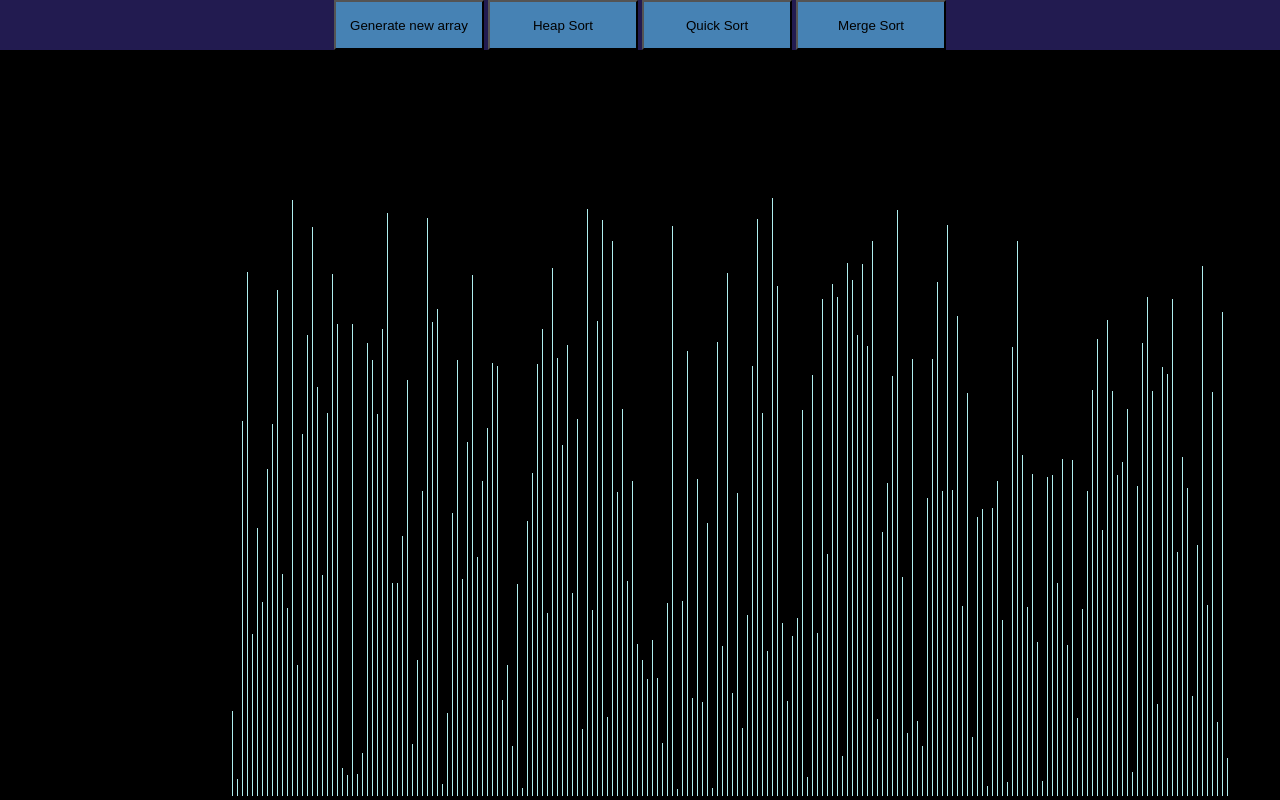
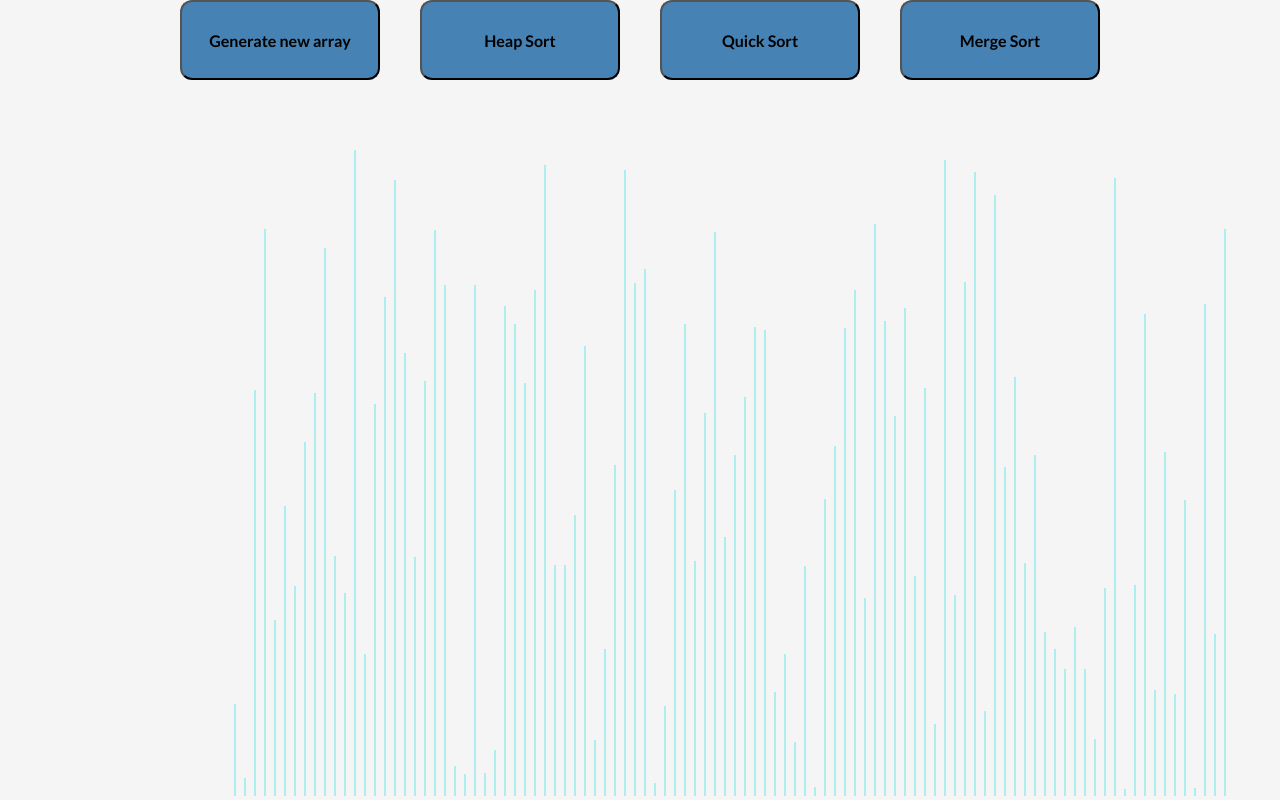
Before and after one commit to hampusrosvall/sorting-visualizer, a React (Create React App) app: page / in a window 1280 px wide. Built offline with nearby package versions, Linux system fonts and the light colour scheme.

Commit message:
refactored

```diff
--- a/src/SortingVisualizer/SortingVisualizer.css
+++ b/src/SortingVisualizer/SortingVisualizer.css
@@ -1,8 +1,10 @@
+@import url("https://fonts.googleapis.com/css2?family=Lato:wght@700&display=swap");
+
 .array-bar {
   display: inline-block;
   background-color: paleturquoise;
-  margin: 0 2px;
-  width: 1px;
+  margin: 0 4px;
+  width: 2px;
 }
 
 .array-container {
@@ -12,13 +14,17 @@
 }
 
 .button {
-  font-family: Arial;
+  font-family: "Lato";
+  font-size: medium;
   background: steelblue;
-  width: 150px;
-  height: 50px;
-  margin: 0 2px;
+  width: 200px;
+  height: 80px;
+  margin: 0 20px;
+  transition-duration: 0.4s;
+  border-radius: 12px;
+  top: 10%;
 }
 
 .background {
-  background-color: rgb(34, 27, 80);
+  background-color: whitesmoke;
 }
--- a/src/SortingVisualizer/SortingVisualizer.jsx
+++ b/src/SortingVisualizer/SortingVisualizer.jsx
@@ -5,9 +5,9 @@ import quickSort from "../sortingAlgorithms/quickSort.js";
 import mergeSort from "../sortingAlgorithms/mergeSort.js";
 
 const LOWERBOUND = 5;
-const UPPERBOUND = 600;
-const SIZE = 200;
-const STANDARD_COLOR = "paleturquoise";
+const UPPERBOUND = 650;
+const SIZE = 100;
+const STANDARD_COLOR = "turquoise";
 const COMPARING_COLOR = "red";
 const SPEED = 10;
 
@@ -21,7 +21,7 @@ export default class SortingVisualizer extends React.Component {
 
   componentDidMount() {
     this.resetArray();
-    document.body.style.backgroundColor = "black";
+    document.body.style.backgroundColor = "whitesmoke";
   }
 
   resetArray() {
```
